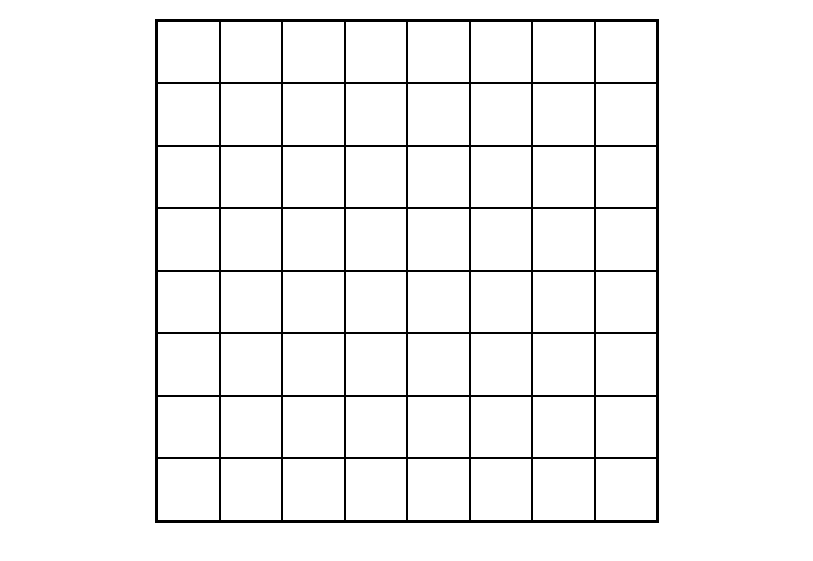
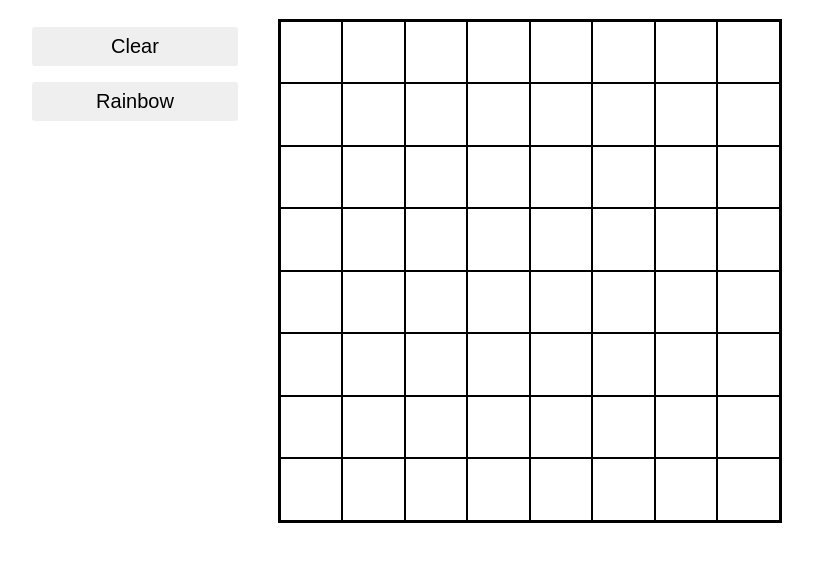
Before and after one commit to matiasiko/Etch-a-sketch, a plain HTML site: page index.html in a window 1280 px wide. Shown: the part 61-622 px from the top of the page, without its empty margins (233-1046 px from the left). Drawn offline with Linux system fonts and the light colour scheme.

Commit message:
Reset button and functionality added

```diff
--- a/app.js
+++ b/app.js
@@ -1,19 +1,46 @@
-
 const body = document.querySelector('body');
 // Create h1 element
 const h1 = document.createElement('h1')
 h1.textContent = 'Etc A Sketch';
 body.appendChild(h1);
 
-// Create container and wrapper
+//Ceate Wrapper
 const wrapper = document.createElement('div');
+body.appendChild(wrapper);
+//Create Settings
+const settings = document.createElement('div');
+settings.classList.add('settings');
+wrapper.appendChild(settings);
+
+//Reset Button
+const button = document.createElement('button');
+button.classList.add('button');
+button.setAttribute('id', 'reset');
+button.textContent = "Clear"
+settings.appendChild(button);
+
+const reset = document.getElementById('reset');
+reset.addEventListener('click',(event) => {
+    const gridElements = document.getElementsByClassName('square');
+    for (let i = 0; i < gridElements.length; i++) {
+        gridElements[i].style.backgroundColor = "";
+
+    }
+})
+
+//Rainbow Button
+const button1 = document.createElement('button');
+button1.classList.add('button');
+button1.textContent = "Rainbow";
+settings.appendChild(button1);
+
+// Create container inside wrapper
 const container = document.createElement('div');
 wrapper.classList.add('wrapper');
 container.classList.add('container');
-body.appendChild(wrapper);
+
 wrapper.appendChild(container);
 
-// Create H1 Element
 
 
 //Add square divs to container
--- a/style.css
+++ b/style.css
@@ -4,7 +4,6 @@ body {
 
 .wrapper {
     display: flex;
-    align-items: center;
     justify-content: center;
 }
 
@@ -20,3 +19,17 @@ body {
 .square {
     border: 1px solid black;
 }
+
+.settings {
+    display: flex;
+    flex-flow: column wrap;
+}
+
+.button {
+    padding: 8px 64px;
+    border-radius: 3px;
+    border: none;
+    cursor: pointer;
+    font-size: 20px;
+    margin: 8px 40px 8px 0;
+}
```
